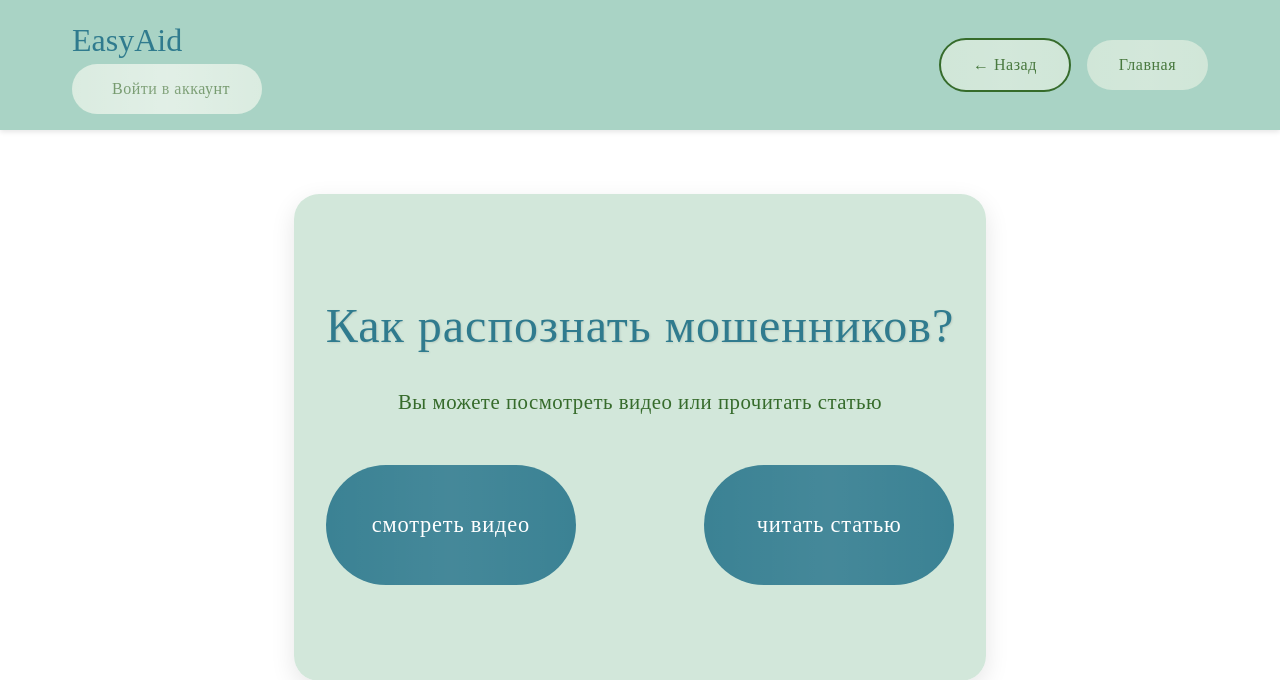
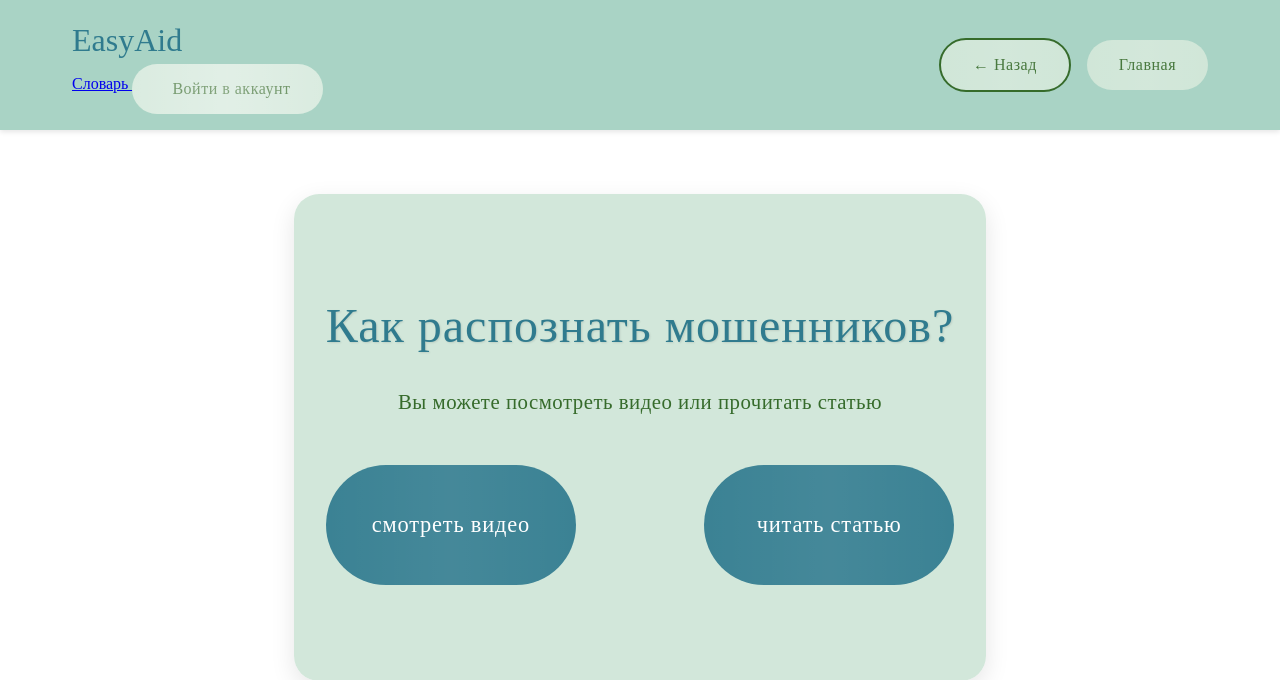
Before and after one commit to illidirr/easyaid-2025, a Django app: page /group1/ in a window 1280 px wide. Shown: the top 680 px of the page. Run offline with Django 4.2, Linux system fonts and the light colour scheme; parts of the project's set-up code (start-up, migrations or seed data) failed here and were passed over.

Commit message:
Update base.html
Signed-off-by: illidirr <zhdanko.y@bk.ru>

```diff
--- a/main/templates/main/base.html
+++ b/main/templates/main/base.html
@@ -1539,6 +1539,9 @@ header {
                     <h1>EasyAid</h1>
                 </div>
                 <div class="account-section">
+                     <a href="/page5/" class="dictionary-btn">
+                          Словарь
+            </a>
                     {% if user.is_authenticated %}
                         <a href="{% url 'profile' %}" class="account-btn">
                             <span class="account-icon"></span>
```
